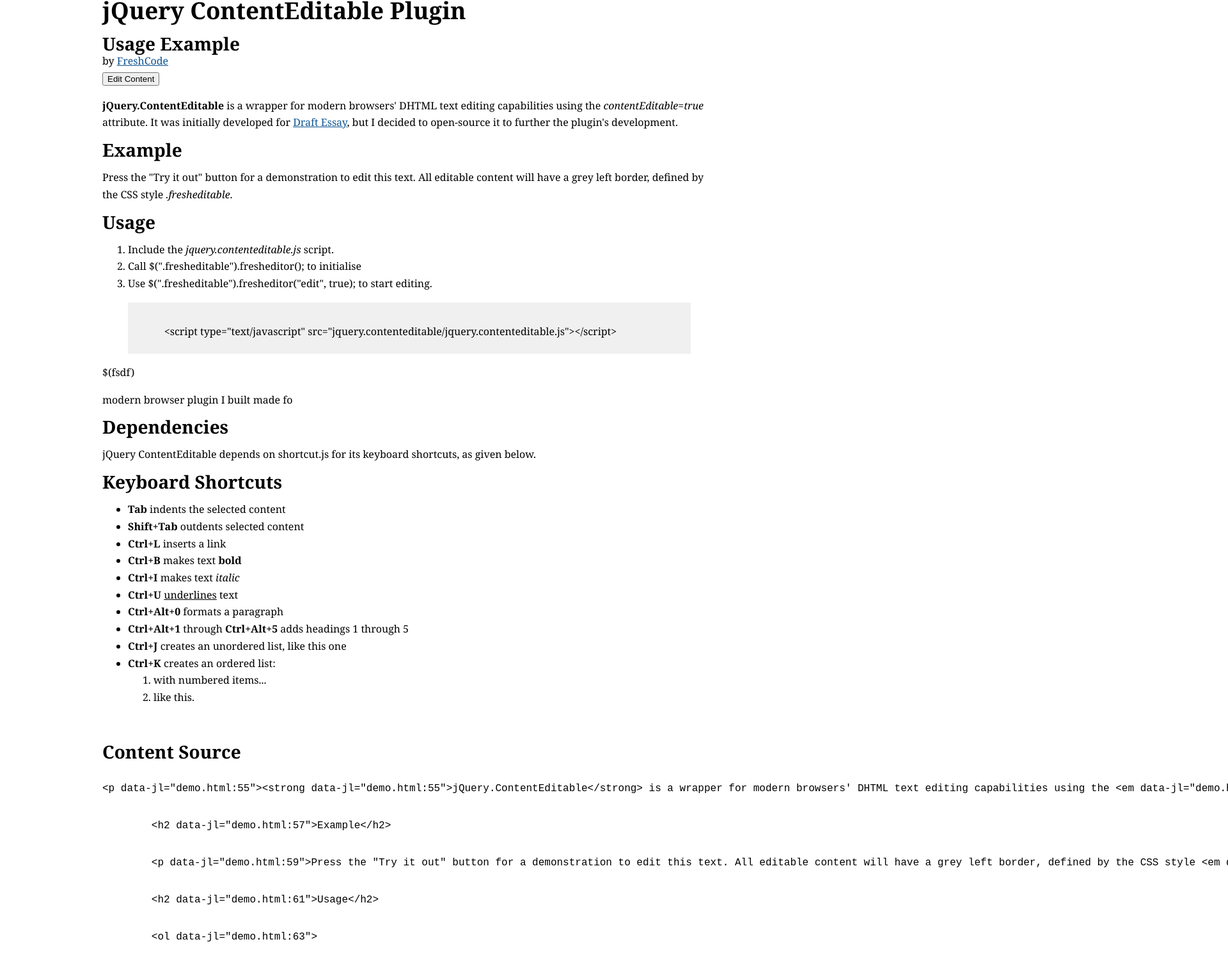
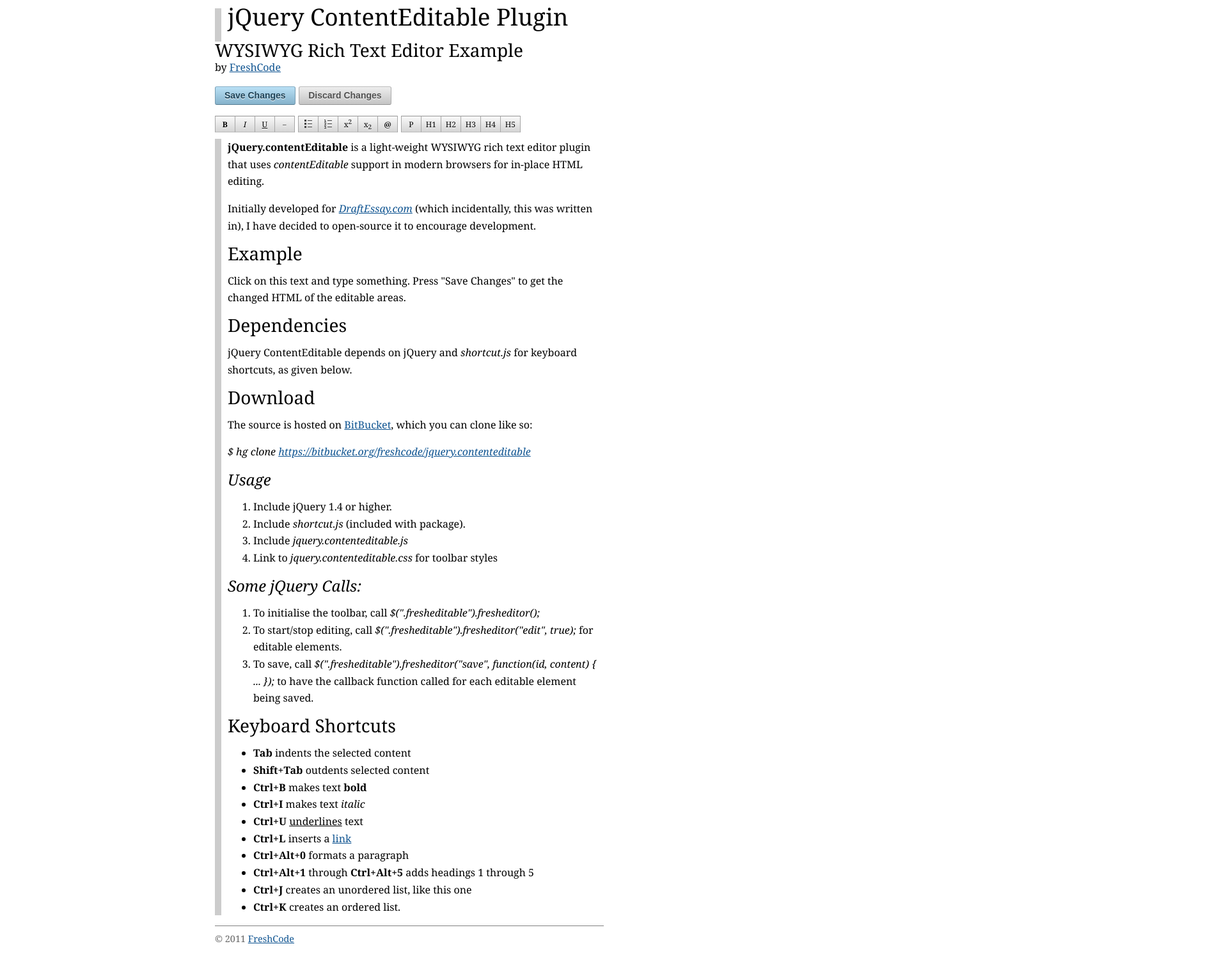
Before and after one commit to MrKonstantin/contentEditable, a plain HTML site: page demo.html in a window 1280 px wide. Shown: the part 13-1503 px from the top of the page at 64% size, 1920 px wide, since content can reach past the window. Drawn offline with nearby package versions, Linux system fonts and the light colour scheme.

Commit message:
better documentation. added Analytics. prettier page.

```diff
--- a/demo.html
+++ b/demo.html
@@ -1,7 +1,7 @@
 <!DOCTYPE html>
 <html>
 <head>
-	<title>jQuery ContentEditable Plugin - FreshEditor by FreshCode</title>
+	<title>jQuery ContentEditable WYSIWYG Rich Text Editor Plugin - FreshCode</title>
 	<link href="style.css" rel="stylesheet" type="text/css" />
 	<link href="jquery.contenteditable/jquery.contenteditable.css" rel="stylesheet" type="text/css" />
 	<link href="jquery.contenteditable/jquery.contenteditable.css" rel="stylesheet" type="text/css" />
@@ -11,13 +11,17 @@
 
 <div class="page">
 
+	<div class="content">
+
 	<h1 id="heading" class="fresheditable">jQuery ContentEditable Plugin</h1>
-<h2>Usage Example</h2>
+	<h2>WYSIWYG Rich Text Editor Example</h2>
 	<div class="author">by <a href="http://www.freshcode.co.za/">FreshCode</a></div>
 
-<button id="editButton" class="edit-button">Edit Content</button>
-<button id="saveButton" class="save-button hide">Save Changes</button>
+	<div class="buttons" style="margin:1em 0;">
+		<button id="editButton" class="button default edit-button">Edit Content</button>
+		<button id="saveButton" class="button default save-button hide">Save Changes</button>
 		<button id="discardButton" class="hide">Discard Changes</button>
+	</div>
 
 	<div id="editor-toolbar" class="fresheditor-toolbar hide">
 		<div id="toolbarPosition" class="clear"></div>
@@ -52,90 +56,55 @@
 	</div>
 
 	<div id="content" class="fresheditable clear">
-<p><strong>jQuery.ContentEditable</strong> is a wrapper for modern browsers' DHTML text editing capabilities using the <em>contentEditable=true</em> attribute. It was initially developed for <a href="http://draftessay.com/">Draft Essay</a>, but I decided to open-source it to further the plugin's development.</p>
 
+		<p><strong>jQuery.contentEditable</strong> is a light-weight WYSIWYG rich text editor plugin that uses <em>contentEditable</em> support in modern browsers for in-place HTML editing.</p>
+		<p>Initially developed for <a href="http://draftessay.com/"><em>DraftEssay.com</em></a> (which incidentally, this was written in), I have decided to open-source it to encourage development.</p>
 		<h2>Example</h2>
-
-        <p>Press the "Try it out" button for a demonstration to edit this text. All editable content will have a grey left border, defined by the CSS style <em>.fresheditable</em>.</p>
-
-        <h2>Usage</h2>
-
+		<p>Click on this text and type something. Press "Save Changes" to get the changed HTML of the editable areas.</p>
+		<h2>Dependencies</h2>
+		<p>jQuery ContentEditable depends on jQuery and <em>shortcut.js</em> for keyboard shortcuts, as given below.</p>
+		<h2>Download</h2>
+		<p>The source is hosted on <a href="https://bitbucket.org/freshcode/jquery.contenteditable">BitBucket</a>, which you can clone like so:</p>
+		<p><em>$ hg clone <a href="https://bitbucket.org/freshcode/jquery.contenteditable">https://bitbucket.org/freshcode/jquery.contenteditable</a></em></p>
+		<h3>Usage</h3>
 		<ol>
-
-            <li>Include the <em>jquery.contenteditable.js</em> script.<br />
-
+			<li>Include jQuery 1.4 or higher.</li>
+			<li>Include <em>shortcut.js</em> (included with package).</li>
+			<li>Include <em>jquery.contenteditable.js</em></li>
+			<li>Link to <em>jquery.contenteditable.css</em> for toolbar styles</li>
+		</ol>
+		<h3>Some jQuery Calls:</h3>
+		<ol>
+			<li>To initialise the toolbar, call <em>$(".fresheditable").fresheditor();</em><br />
 			</li>
-
-            <li>Call $(".fresheditable").fresheditor(); to initialise</li>
-
-            <li>Use $(".fresheditable").fresheditor("edit", true); to start editing.</li>
-
+			<li>To start/stop editing, call <em>$(".fresheditable").fresheditor("edit", true);</em> for editable elements.</li>
+			<li>To save, call <em>$(".fresheditable").fresheditor("save", function(id, content) { ... });</em> to have the callback function called for each editable element being saved.</li>
 		</ol>
-
-        <blockquote>
-
-            <p>&lt;script type="text/javascript" src="jquery.contenteditable/jquery.contenteditable.js"&gt;&lt;/script&gt;</p>
-
-        </blockquote>
-
-        $(fsdf)
-
-        <p>modern browser plugin I built made fo</p>
-
-        <h2>Dependencies</h2>
-
-        <p>jQuery ContentEditable depends on shortcut.js for its keyboard shortcuts, as given below.</p>
-
 		<h2>Keyboard Shortcuts</h2>
-
 		<ul>
-
 			<li><strong>Tab</strong> indents the selected content</li>
-
 			<li><strong>Shift+Tab</strong> outdents selected content</li>
-
-            <li><strong>Ctrl+L</strong> inserts a link</li>
-
-            <li><strong>Ctrl+B</strong> makes text <strong>bold</strong></li>
-
+			<li><strong>Ctrl+B</strong> makes text <strong>bold</strong><br />
+			</li>
 			<li><strong>Ctrl+I</strong> makes text <em>italic</em></li>
-
 			<li><strong>Ctrl+U</strong> <u>underlines</u> text</li>
-
+			<li><strong>Ctrl+L</strong> inserts a <a href="#">link</a><br />
+			</li>
 			<li><strong>Ctrl+Alt+0</strong> formats a paragraph</li>
-
 			<li><strong>Ctrl+Alt+1</strong> through <strong>Ctrl+Alt+5</strong> adds headings 1 through 5</li>
-
 			<li><strong>Ctrl+J</strong> creates an unordered list, like this one<br />
-
 			</li>
-
-            <li><strong>Ctrl+K</strong> creates an ordered list:</li>
-
-            <li style="list-style: none">
-
-                <ol>
-
-                    <li>with numbered items...<br />
-
-                    </li>
-
-                    <li>like this.</li>
-
-                </ol>
-
-            </li>
-
+			<li><strong>Ctrl+K</strong> creates an ordered list.</li>
 		</ul>
-
-        <p><br />
-
-        </p>
 
 	</div>
 
-<h2>Content Source</h2>
-<code id="source"></code>
+	<div id="footer">
+	&copy; 2011 <a href="http://www.freshcode.co.za/">FreshCode</a>
+	</div>
+	</div>
+
+
 
 </div>
 
@@ -169,14 +138,26 @@
 		$("#saveButton").click(function () {
 			$(".fresheditable").fresheditor("save", function (id, parsedHtml) {
 				alert(id + ": " + parsedHtml);
-				$("#source").text($("#content").html()).show();
 			});
 			setEditMode(false);
-
 		});
 
-		$("#source").text($("#content").html()).show();
+		setEditMode(true);
 	});
+
+</script>
+
+<script type="text/javascript">
+
+	var _gaq = _gaq || [];
+	_gaq.push(['_setAccount', 'UA-609939-5']);
+	_gaq.push(['_trackPageview']);
+
+	(function () {
+		var ga = document.createElement('script'); ga.type = 'text/javascript'; ga.async = true;
+		ga.src = ('https:' == document.location.protocol ? 'https://ssl' : 'http://www') + '.google-analytics.com/ga.js';
+		var s = document.getElementsByTagName('script')[0]; s.parentNode.insertBefore(ga, s);
+	})();
 
 </script>
 
--- a/style.css
+++ b/style.css
@@ -59,12 +59,13 @@
 	color: #000;
 	padding-bottom:0em;
 	margin:0;
+	font-weight:normal;
 }
 
 h1
 {
 	font-size: 2.3em;
-	padding-bottom: 0.67em;
+padding-bottom: 0.67em;
 	margin:0;
 }
 h2
@@ -243,10 +244,8 @@
 
 .page
 {
-	margin-top:1em;
-	max-width: 960px;
-	margin-left: auto;
-	margin-right: auto;
+	margin:1em auto;
+	max-width: 660px;
 }
 
 #header-overlay
@@ -736,6 +735,17 @@
 	margin:1em 0em;
 }
 
+.page > .content
+{
+	margin:1.62em;
+
+}
+
+/*.content p, .content li
+{
+	max-width:34em;
+}*/
+
 .pager a
 {
 	padding:3px 10px;
@@ -884,7 +894,7 @@
 
 /* Aristo Buttons */
 
-a.button, ul.menu li a
+button, a.button, ul.menu li a
 {
 	text-decoration:none!important;
 	position: relative;
@@ -949,7 +959,7 @@
 	border-bottom-color: #587e93;
 }
 
-a.button.default {
+button.default, a.button.default {
 	color: #1c4257;
 	background: #a3cde3;
 	background: -webkit-gradient(linear, left top, left bottom, from(#b9e0f5), to(#85b2cb));
```
Lines whose indentation alone changed are shown as unchanged.
